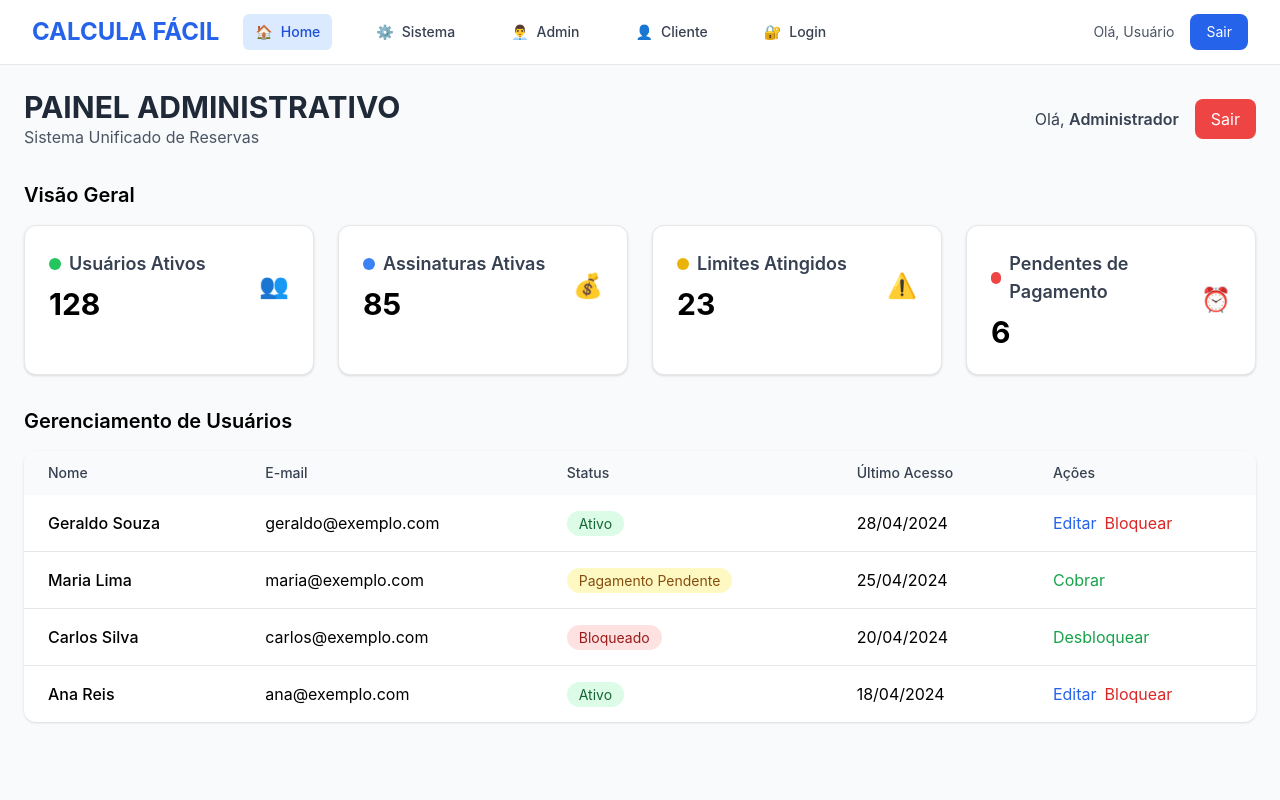
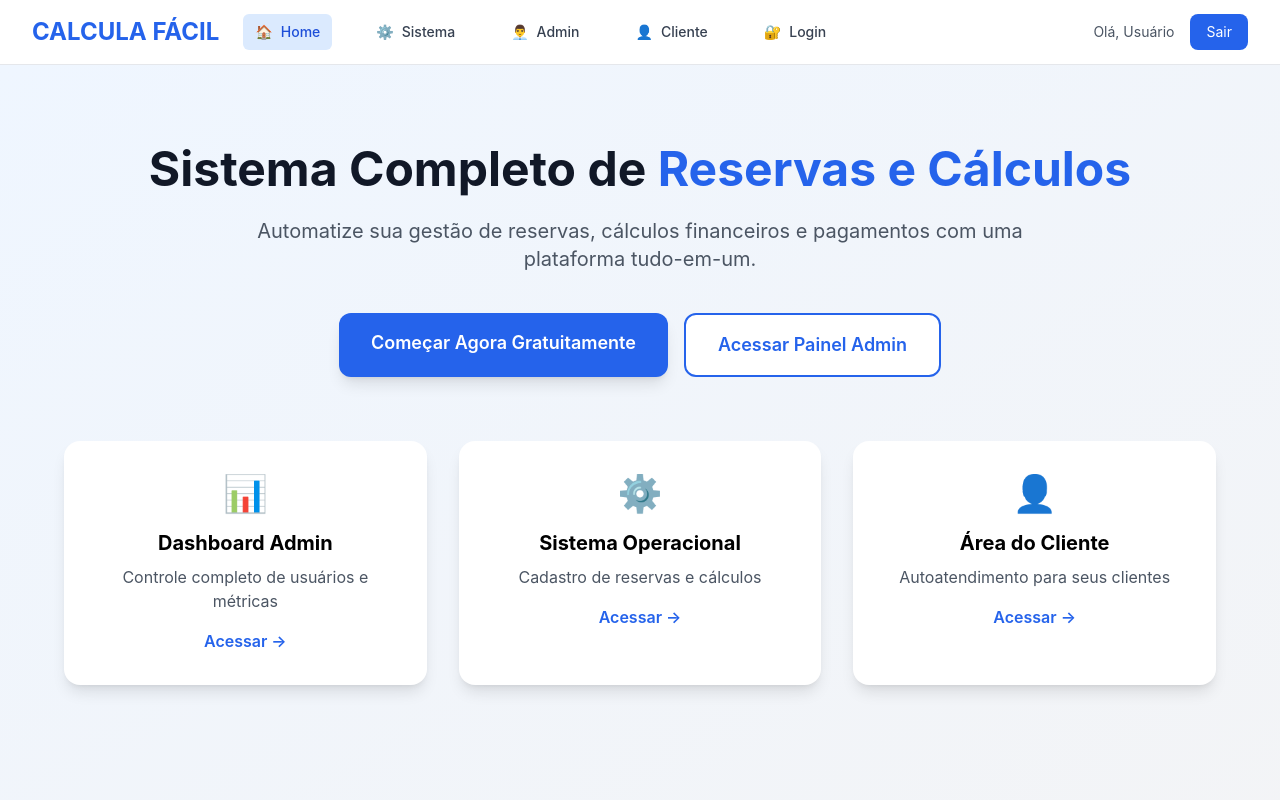
Before and after one commit to geraldofor/calcula-facil, a Next.js app: page / in a window 1280 px wide. Shown: the top 800 px of the page. Built offline with nearby package versions, Linux system fonts and the light colour scheme.

Commit message:
Revamp Home page layout and add features section

```diff
--- a/app/page.jsx
+++ b/app/page.jsx
@@ -1,9 +1,52 @@
-import Dashboard from '../components/Dashboard';
+import Link from 'next/link';
 
 export default function Home() {
   return (
-    <div className="min-h-screen bg-gray-50">
-      <Dashboard />
+    <div className="min-h-screen bg-gradient-to-br from-blue-50 to-gray-100">
+      {/* Hero Section */}
+      <div className="max-w-7xl mx-auto px-4 sm:px-6 lg:px-8 pt-20 pb-16 text-center">
+        <h1 className="text-5xl font-bold text-gray-900 mb-6">
+          Sistema Completo de <span className="text-blue-600">Reservas e Cálculos</span>
+        </h1>
+        <p className="text-xl text-gray-600 mb-10 max-w-3xl mx-auto">
+          Automatize sua gestão de reservas, cálculos financeiros e pagamentos com uma plataforma tudo-em-um.
+        </p>
+
+        <div className="flex flex-col sm:flex-row gap-4 justify-center mb-16">
+          <Link
+            href="/app"
+            className="px-8 py-4 bg-blue-600 text-white rounded-xl text-lg font-semibold hover:bg-blue-700 transition shadow-lg"
+          >
+            Começar Agora Gratuitamente
+          </Link>
+          <Link
+            href="/admin"
+            className="px-8 py-4 bg-white text-blue-600 border-2 border-blue-600 rounded-xl text-lg font-semibold hover:bg-blue-50 transition"
+          >
+            Acessar Painel Admin
+          </Link>
+        </div>
+
+        {/* Features */}
+        <div className="grid grid-cols-1 md:grid-cols-3 gap-8 max-w-6xl mx-auto">
+          {[
+            { title: 'Dashboard Admin', desc: 'Controle completo de usuários e métricas', icon: '📊', link: '/admin' },
+            { title: 'Sistema Operacional', desc: 'Cadastro de reservas e cálculos', icon: '⚙️', link: '/app' },
+            { title: 'Área do Cliente', desc: 'Autoatendimento para seus clientes', icon: '👤', link: '/cliente' },
+          ].map((feature) => (
+            <Link
+              key={feature.title}
+              href={feature.link}
+              className="bg-white p-8 rounded-2xl shadow-lg hover:shadow-xl transition cursor-pointer"
+            >
+              <div className="text-4xl mb-4">{feature.icon}</div>
+              <h3 className="text-xl font-bold mb-2">{feature.title}</h3>
+              <p className="text-gray-600">{feature.desc}</p>
+              <div className="mt-4 text-blue-600 font-semibold">Acessar →</div>
+            </Link>
+          ))}
+        </div>
+      </div>
     </div>
   );
 }
```
